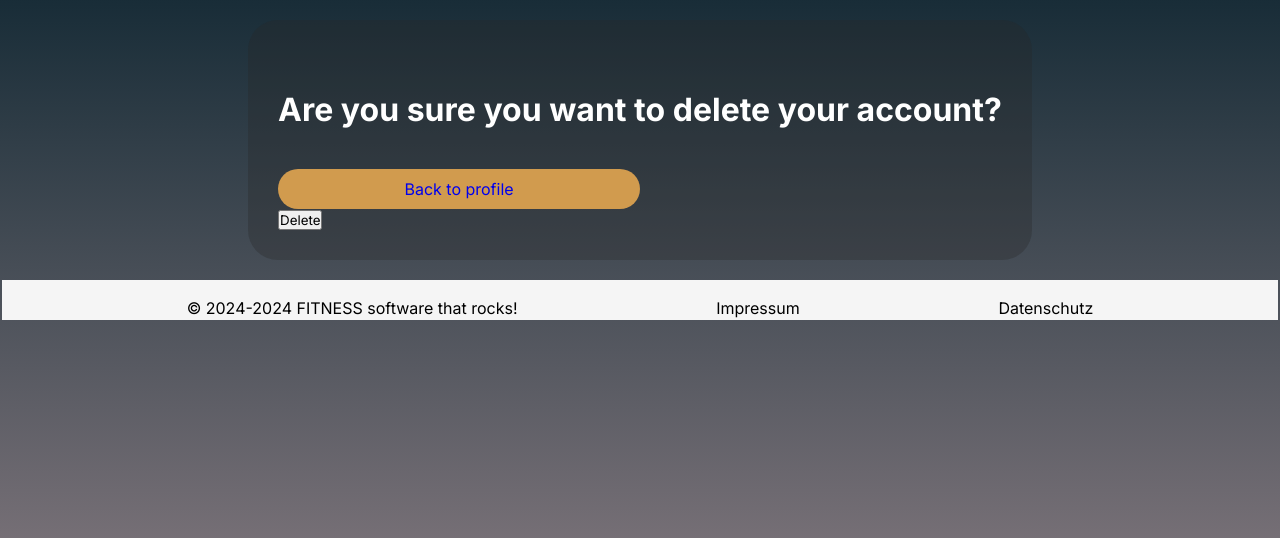
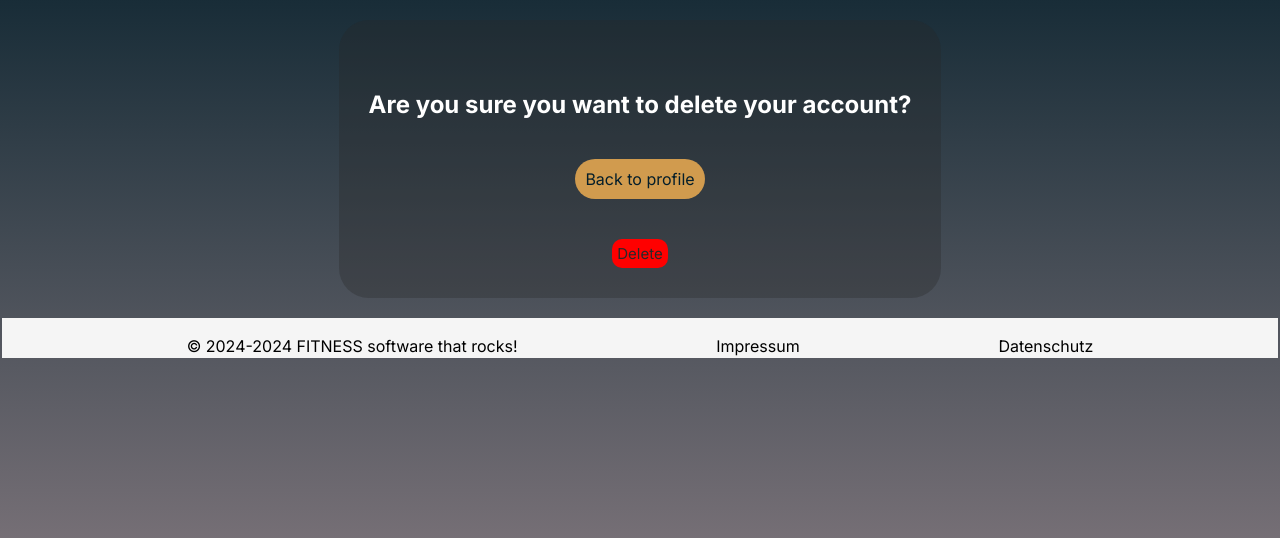
Before and after one commit to wirrexx/fit_jerk, a Django app: page /delete in a window 1280 px wide. Shown: the part 118-656 px from the top of the page. Run offline with Django 5.2, Linux system fonts and the light colour scheme.

Commit message:
updated the delete page

```diff
--- a/fj/fitness_jerk/static/css/styles.css
+++ b/fj/fitness_jerk/static/css/styles.css
@@ -619,6 +619,45 @@ button {
     display: none;
 }
 
+/* -----------Delete page--------------- */
+
+.profile_delete {
+    display: flex;
+    background-color: #2929294f;
+    border-radius: 30px;
+    padding: 30px;
+    flex-direction: column;
+    align-items: center;
+}
+
+.profile_delete a {
+    text-decoration: none;
+    color:rgba(4, 30, 42, 1)
+}
+
+.delete_form {
+    display: flex;
+    flex-direction: column;
+    align-items: center;
+}
+
+
+.back_profile {
+    width:fit-content;
+
+}
+
+.delete {
+    width:fit-content;
+    font-size: 15px;
+    background-color: red;
+    border-radius: 10px;
+    padding: 5px;
+    color:#292929 ;
+}
+
+
+
 
 /*------------------learn_more/about_us-----------*/
 .about-us-container {
--- a/fj/fitness_jerk/templates/fitness_jerk/delete.html
+++ b/fj/fitness_jerk/templates/fitness_jerk/delete.html
@@ -2,20 +2,16 @@
 {% load static %}
 
 <link rel="stylesheet" href="{% static 'css/style.css' %}">
-<title>Settings</title>
+<title>Delete</title>
 
 {% block content %}
-<div class="profile">
-    <form action="" method=POST>
+<div class="profile_delete">
+    <h1>{{ member }}</h1><br><br>
+    <h2>Are you sure you want to delete your account?</h2><br><br>
+    <form action="" method=POST class="delete_form">
         {% csrf_token %}
-        <h1>{{ member.username }}</h1><br><br>
-        <h1>Are you sure you want to delete your
-            account?</h1>
-        <br><br>
-        <button><a href=" {% url 'profile' %}">Back to profile</a></button>
-        <div class="delete">
-            <input type="submit" value="Delete">
-        </div>
+        <button class="back_profile"><a href=" {% url 'profile' %}">Back to profile</a></button><br><br>
+        <button type="submit" class="delete">Delete</button>
     </form>
     <script src="{% static 'navbar_js.js' %}"></script>
 </div>
--- a/fj/fitness_jerk/templates/fitness_jerk/profile.html
+++ b/fj/fitness_jerk/templates/fitness_jerk/profile.html
@@ -18,8 +18,6 @@
                 {% else %}
                 <p>Welcome. Finally started you Bastard!!!</p>
                 {% endif %}
-
-
             </div>
             <div class="profile">
                 <h3 style="text-align: left; margin-bottom: 10px;">Profile</h3>
```
Also changed, not shown: fj/fitness_jerk/static/static/2024-05-08-114548.jpg (added).
